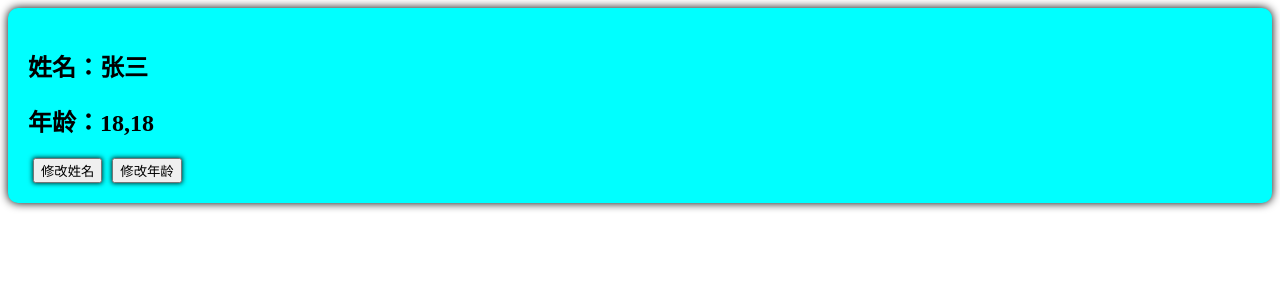
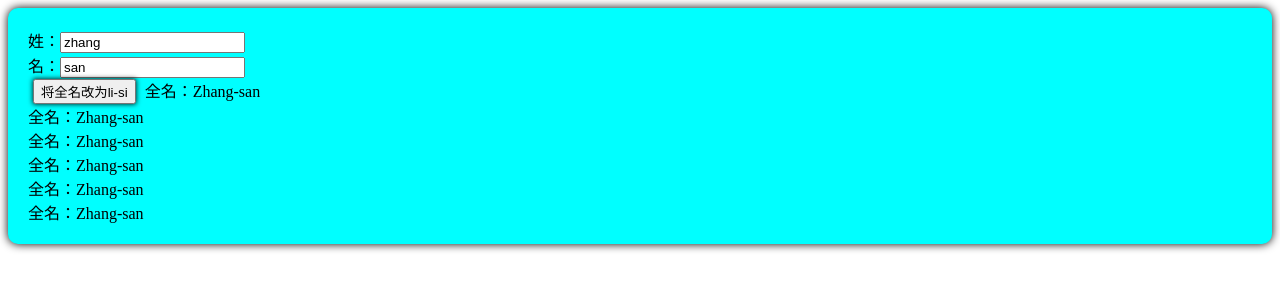
Before and after one commit to dorothy-yl/vue3, a Vue app: page / in a window 1280 px wide. Shown: the top 300 px of the page. Built offline with nearby package versions, Linux system fonts and the light colour scheme.

Commit message:
computed的计算属性

```diff
--- a/src/components/Person.vue
+++ b/src/components/Person.vue
@@ -1,51 +1,51 @@
 <template>
     <div class="person">
-        <h2>姓名：{{ Person.name }}</h2>
-        <h2>年龄：{{ Person.age }},{{ age }}</h2>
-        <button @click="changeName">修改姓名</button>
-        <button @click="changeAge">修改年龄</button>
+        姓：<input type="text" v-model="firstName"><br>
+        名：<input type="text" v-model="lastName"><br>
+        <button @click="changeFullName">将全名改为li-si</button>
+        全名：<span>{{ fullName }}</span><br>
+        全名：<span>{{ fullName }}</span><br>
+        全名：<span>{{ fullName }}</span><br>
+        全名：<span>{{ fullName }}</span><br>
+        全名：<span>{{ fullName }}</span><br>
+        全名：<span>{{ fullName }}</span><br>
     </div>
 </template>
 
 
+
 <script lang="ts" setup name="Person">
-import { reactive, toRefs,toRef } from 'vue'
-
+import { ref, computed } from 'vue'
 
 // 数据
-let Person = reactive({
-    name: '张三',
-    age: 18
-})
-
-let { name,age} = toRefs(Person)
-let nl = toRef(Person,'age')
-console.log(nl.value)
-// 方法
-function changeName() {
-    name.value += '~'
-   console.log(name,Person.name)
-}
-function changeAge() {
-    age.value += 1
-}
-</script>
+let firstName = ref('zhang')
+let lastName = ref('san')
 
 
 
+// 方法,这么定义的firstName是一个计算属性，且是只读的
 
+// let fullName = computed(() =>{
+//     console.log(1)
+//     return firstName.value.slice(0,1).toUpperCase() + firstName.value.slice(1) + '-' + lastName.value
+// })
 
+let fullName = computed({
+    get() {
+        return firstName.value.slice(0, 1).toUpperCase() + firstName.value.slice(1) + '-' + lastName.value
+    },
+    set(val) {
+        const [str1, str2] = val.split('-')
+        firstName.value = str1
+        lastName.value = str2
+    }
+})
 
+function changeFullName() {
+    fullName.value = 'li-si'
 
-
-
-
-
-// 方法
-<script>
+}
 </script>
-
-
 
 
 <style scoped>
```
